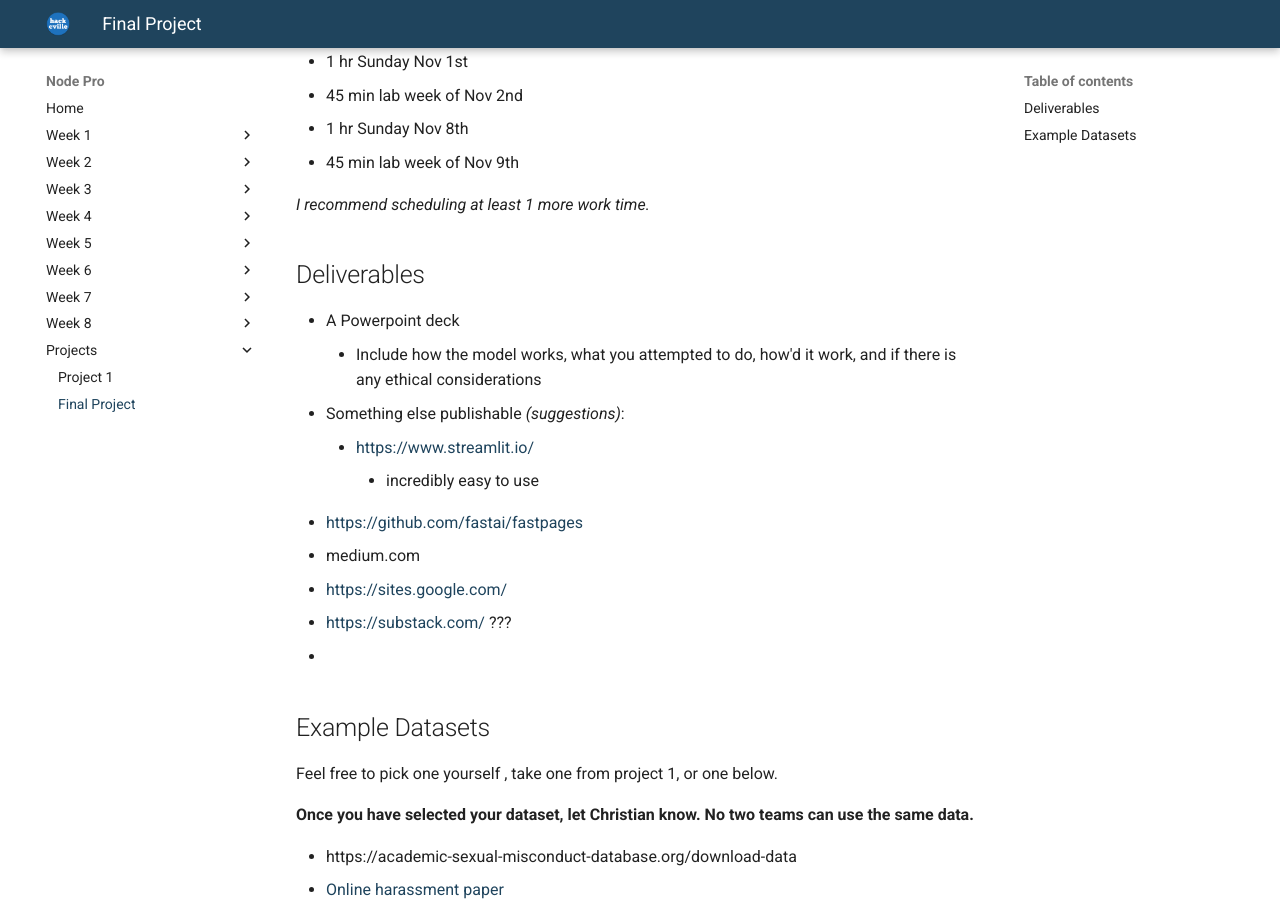
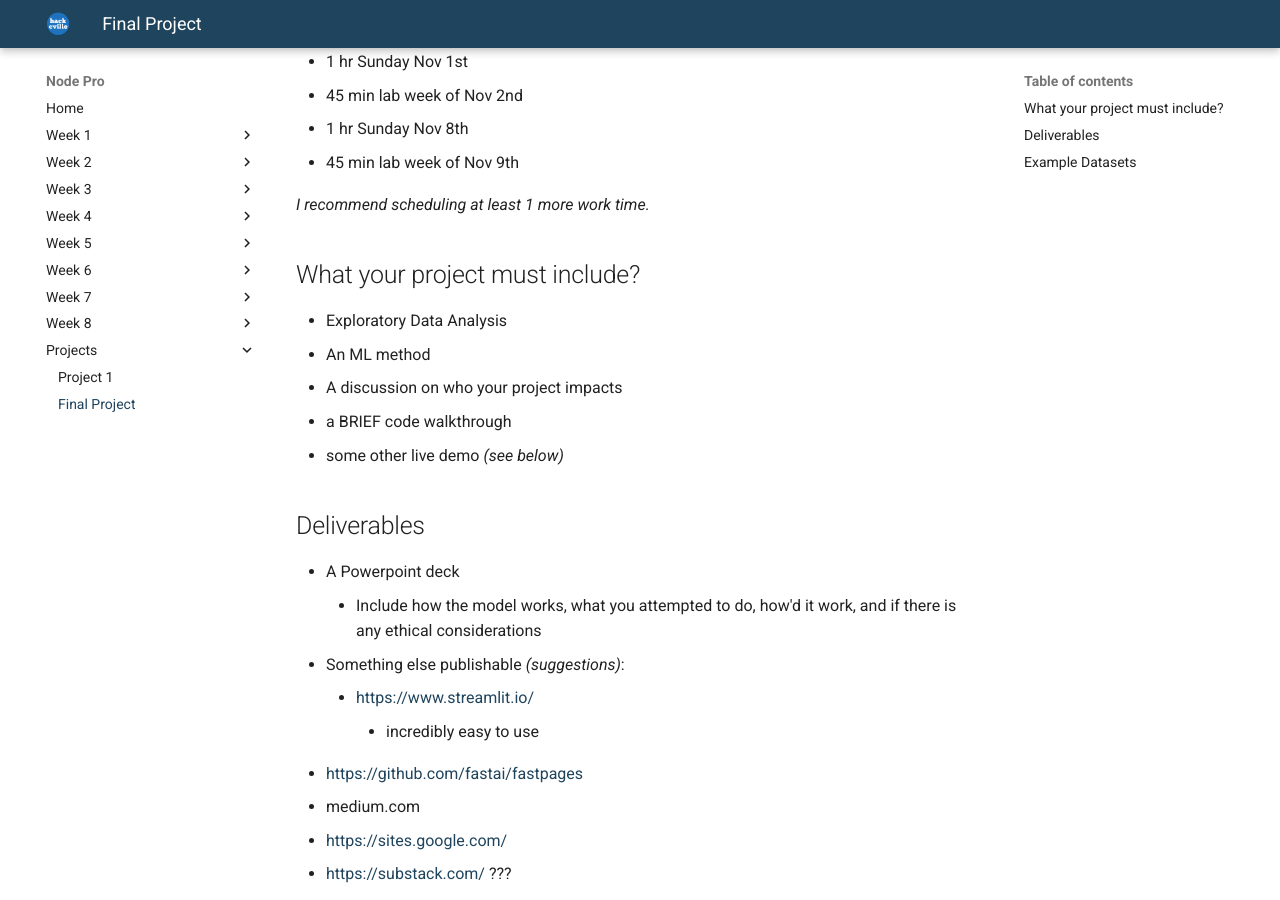
Before and after one commit to ChristianFJung/Node-Pro, an MkDocs documentation site: the page built from content/project3/README.md, in a window 1280 px wide and 900 px high, scrolled down 348 px. Built offline with MkDocs 1.6.1 and Material for MkDocs 9.7.7, drawn with Linux system fonts in a browser that asks for light colours.

Commit message:
alfred push -> Sun Nov  1 16:30:12 EST 2020

```diff
--- a/content/project3/README.md
+++ b/content/project3/README.md
@@ -18,6 +18,18 @@ Scheduled Work time:
 * 45 min lab week of Nov 9th
 
 *I recommend scheduling at least 1 more work time.*
+
+
+
+
+
+## What your project must include?
+
+*  Exploratory Data Analysis
+* An ML method
+* A discussion on who your project impacts
+* a BRIEF code walkthrough
+* some other live demo *(see below)*
 
 
 
```
